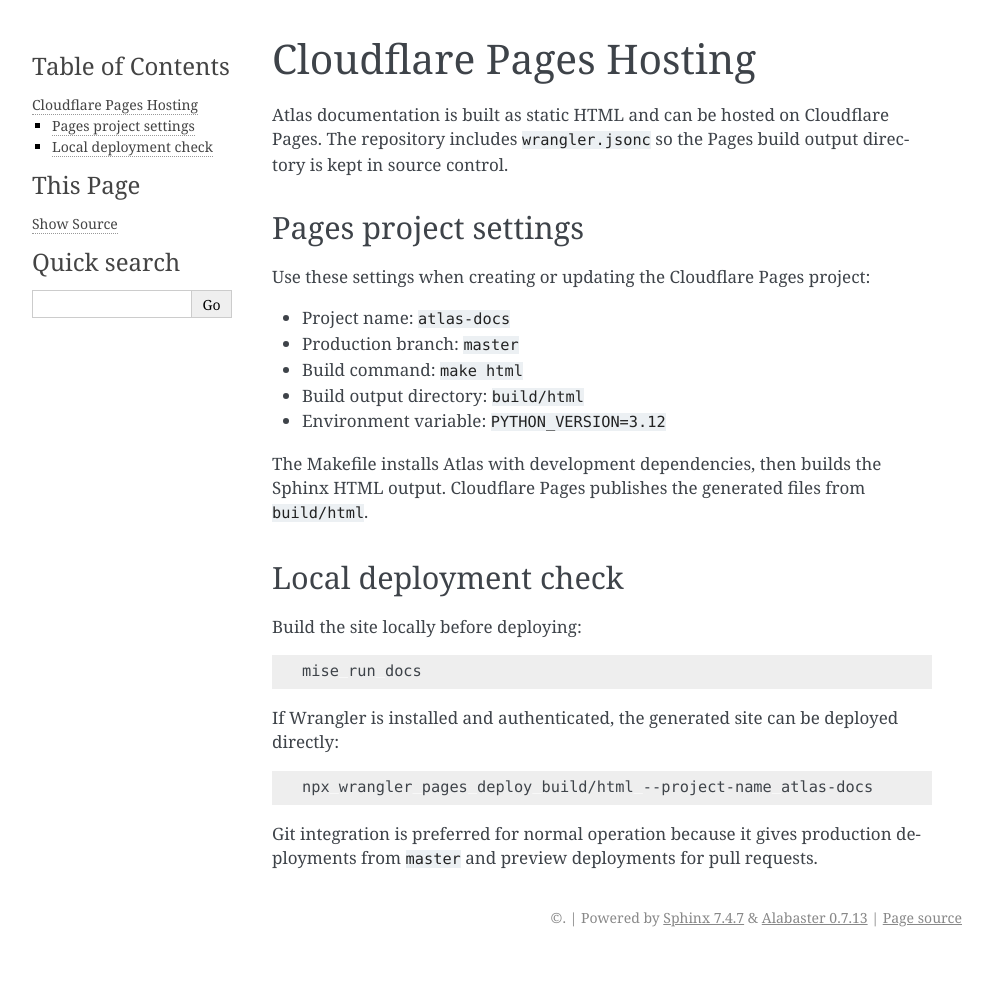
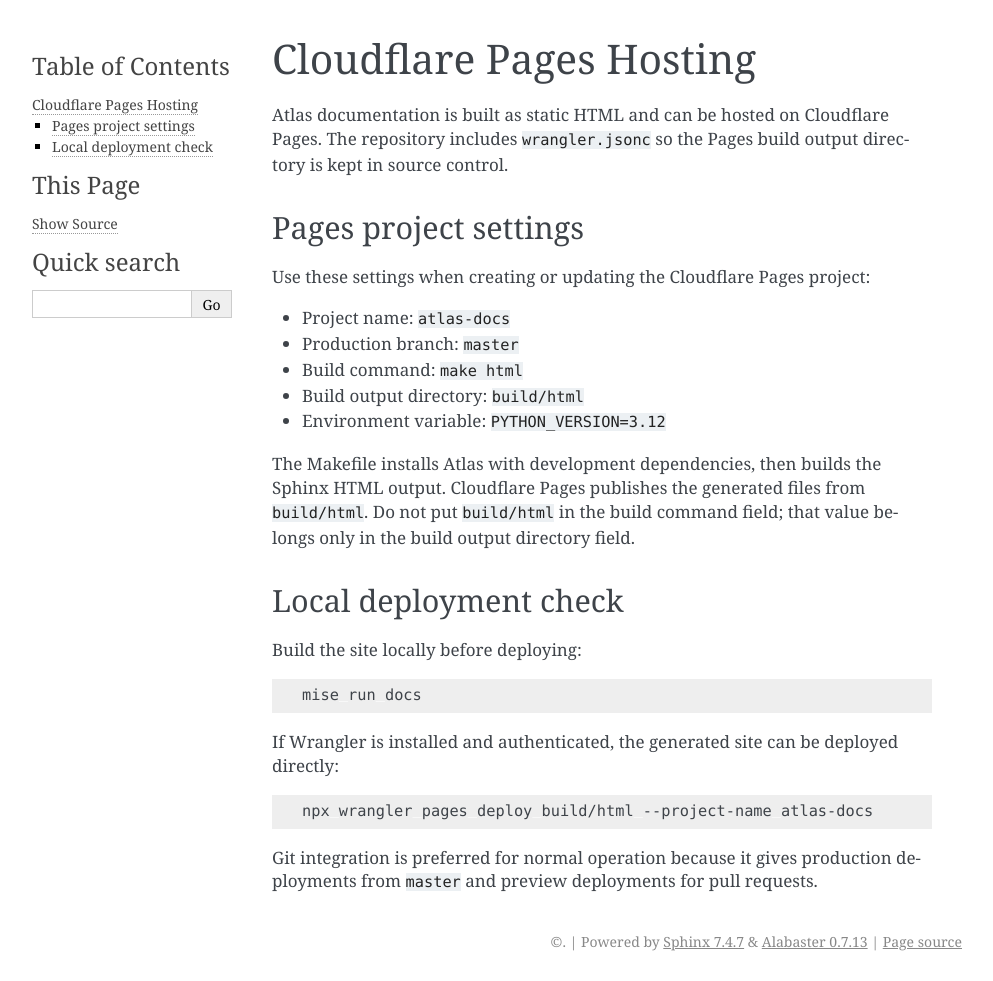
Before and after one commit to alflag-org/atlas, a Sphinx documentation site: the page built from docs/hosting.rst, in a window 1280 px wide. Shown: the whole page, without its empty margins (148-1141 px from the left). Built offline with Sphinx 7.4.7, drawn with Linux system fonts in a browser that asks for light colours; before the commit the page ends 957 px from its top, so only the background shows below that.

Commit message:
docs: clarify Pages build output setting

```diff
--- a/docs/hosting.rst
+++ b/docs/hosting.rst
@@ -17,6 +17,7 @@
 
 The Makefile installs Atlas with development dependencies, then builds the Sphinx HTML output.
 Cloudflare Pages publishes the generated files from ``build/html``.
+Do not put ``build/html`` in the build command field; that value belongs only in the build output directory field.
 
 Local deployment check
 ----------------------
```
Also changed, not shown: README.md (+1 -1 lines).
